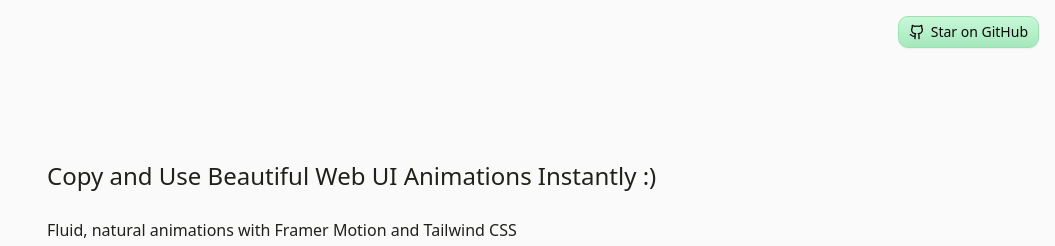
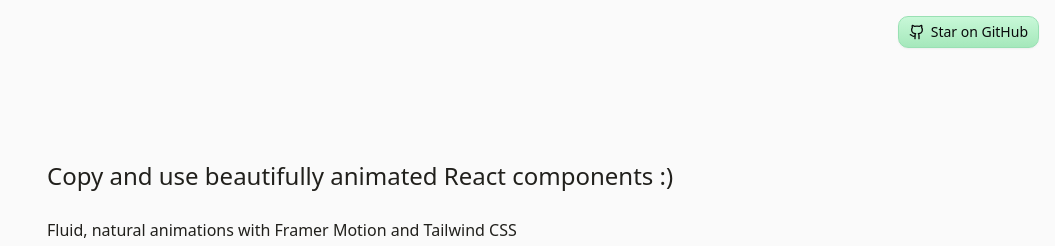
Before and after one commit to Ukhang/uing, a Next.js app: page / in a window 1280 px wide. Shown: the top 246 px of the page, without its empty margins (225-1280 px from the left). Built offline with nearby package versions, Linux system fonts and the light colour scheme.

Commit message:
update hero text

```diff
--- a/src/app/(marketing)/page.tsx
+++ b/src/app/(marketing)/page.tsx
@@ -9,7 +9,7 @@ export default function Home() {
     <div className="max-w-2xl lg:max-w-3xl w-full mx-auto">
       <section className="flex flex-col gap-4 px-4">
         <h1 className="text-xl leading-normal md:text-2xl md:leading-[52px] text-custom-foreground md:mt-[80px] lg:mt-[150px] mt-18 text-left justify-start font-medium text-custom-primary">
-          Copy and Use Beautiful Web UI Animations Instantly :)
+          Copy and use beautifully animated React components :)
         </h1>
         <p className="text-custom-primary max-w-[480px] text-base w-full">
           Fluid, natural animations with Framer Motion and Tailwind CSS for
@@ -36,11 +36,9 @@ export default function Home() {
         </div>
       </section>
 
-      <MagneticButtonSection/>
+      <MagneticButtonSection />
       <MacModalSection />
-      <TextRevealSection/>
-
-
+      <TextRevealSection />
     </div>
   );
 }
```
Also changed, not shown: 1 other file (tests, documents, lock files or other folders).
